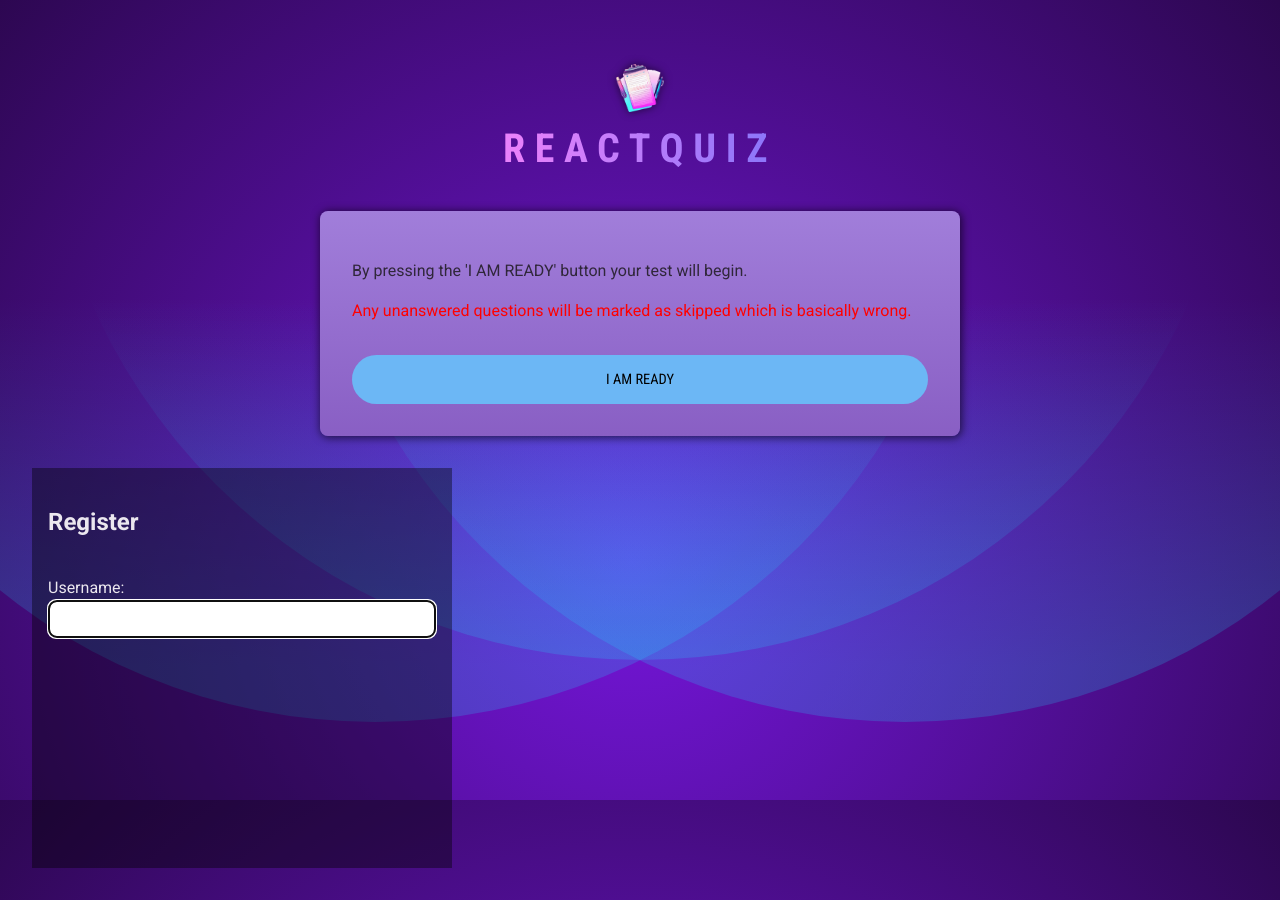
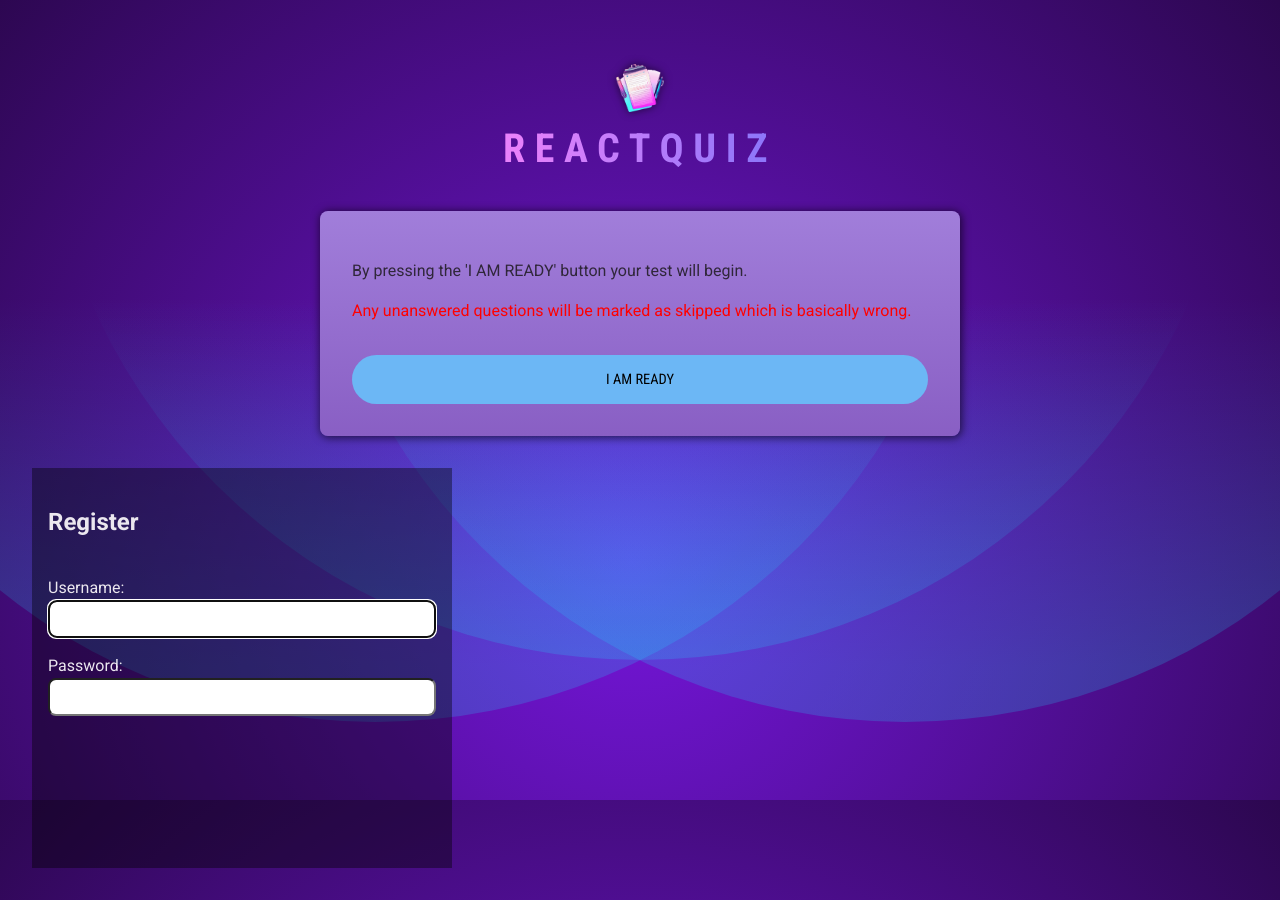
Before and after one commit to lukacc008/testing-platform, a React (Vite) app: page / in a window 1280 px wide. Built offline with nearby package versions, Linux system fonts and the light colour scheme.

Commit message:
Added password field into the form, with all the logic for entering a valid password

```diff
--- a/src/components/Register.jsx
+++ b/src/components/Register.jsx
@@ -96,6 +96,29 @@ const Register = () => {
           Must be with a letter. <br />
           Letters, numbers, underscores, hyphens allowed
         </p>
+
+        <label htmlFor="password">
+                            Password:
+                            <FontAwesomeIcon icon={faCheck} className={validPwd ? "valid" : "hide"} />
+                            <FontAwesomeIcon icon={faTimes} className={validPwd || !pwd ? "hide" : "invalid"} />
+                        </label>
+                        <input
+                            type="password"
+                            id="password"
+                            onChange={(e) => setPwd(e.target.value)}
+                            value={pwd}
+                            required
+                            aria-invalid={validPwd ? "false" : "true"}
+                            aria-describedby="pwdnote"
+                            onFocus={() => setPwdFocus(true)}
+                            onBlur={() => setPwdFocus(false)}
+                        />
+                        <p id="pwdnote" className={pwdFocus && !validPwd ? "instructions" : "offscreen"}>
+                            <FontAwesomeIcon icon={faInfoCircle} />
+                            8 to 24 characters.<br />
+                            Must include uppercase and lowercase letters, a number and a special character.<br />
+                            Allowed special characters: <span aria-label="exclamation mark">!</span> <span aria-label="at symbol">@</span> <span aria-label="hashtag">#</span> <span aria-label="dollar sign">$</span> <span aria-label="percent">%</span>
+                        </p>
       </form>
     </section>
   );
```
